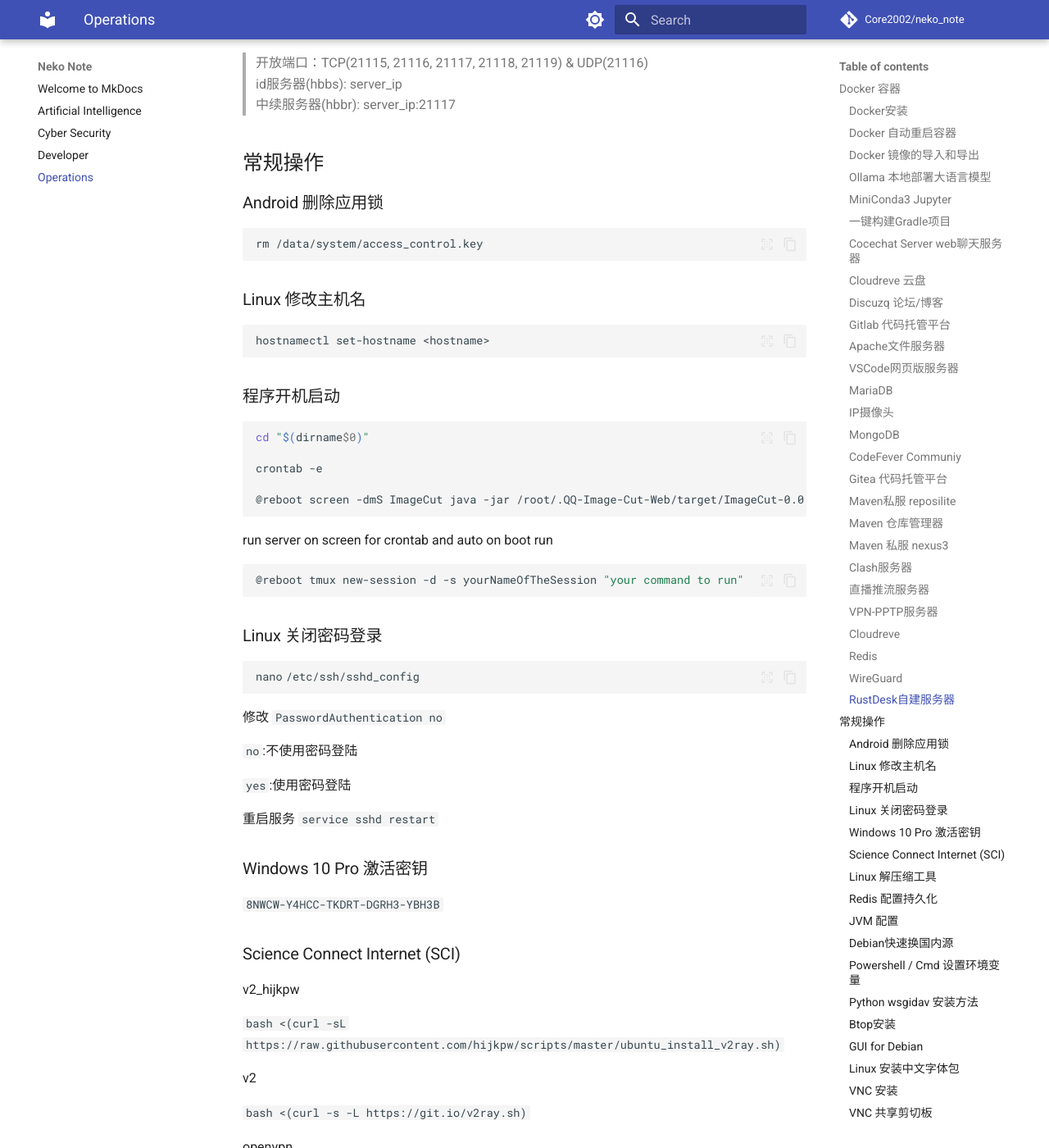
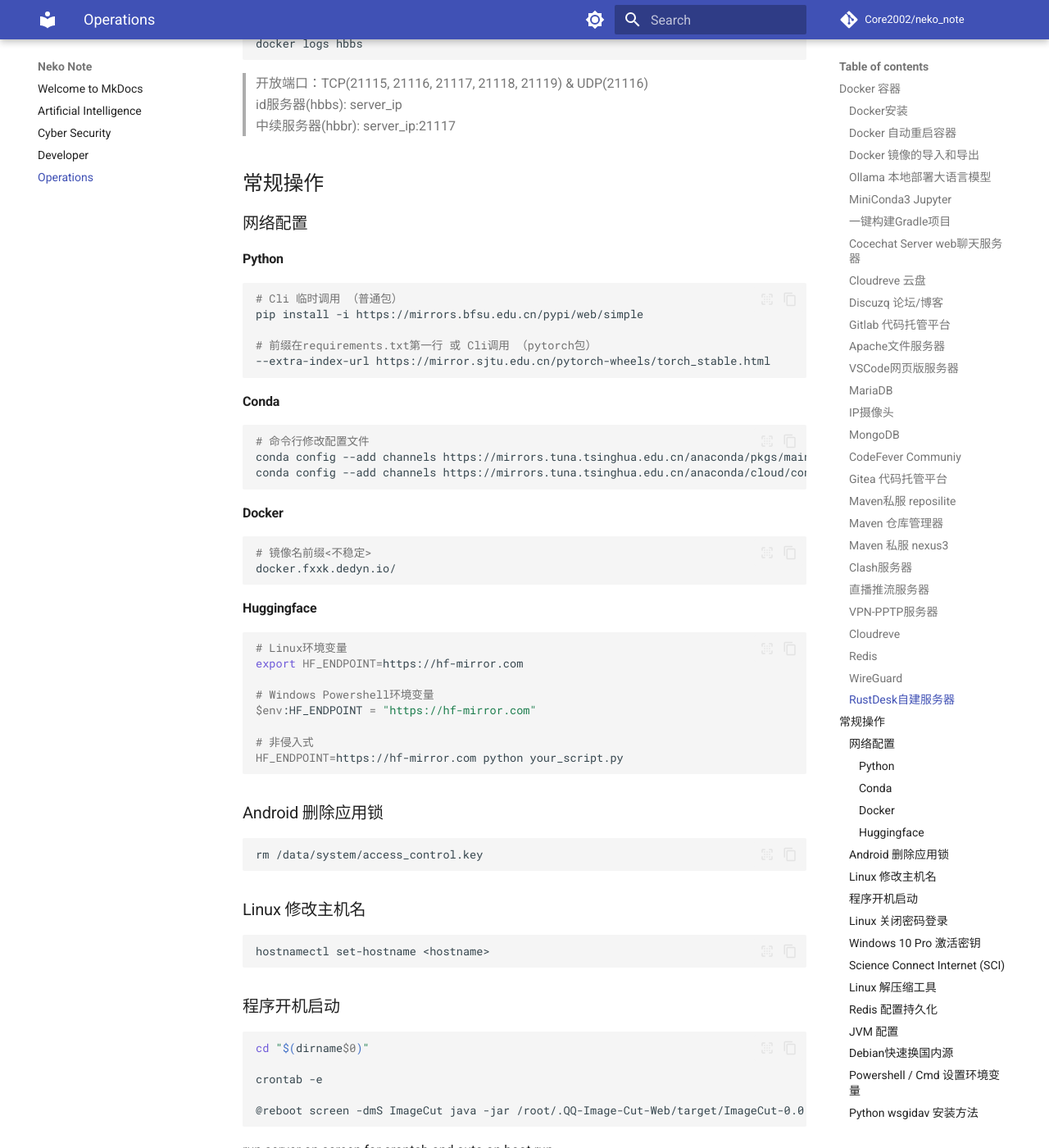
Before and after one commit to Core2002/neko_note, an MkDocs documentation site: the page built from docs/operations.md, in a window 1280 px wide and 1400 px high, scrolled down 9645 px. Shown: the whole window at 82% size. Built offline with MkDocs 1.6.1 and Material for MkDocs 9.7.7, drawn with Linux system fonts in a browser that asks for light colours; comment, search, counter and statistics services are not loaded; some of the changed text lies outside the part shown.

Commit message:
✨ Feat: Update proxy configuration examples for various tools.
Revise and extend the documentation to provide new proxy configuration examples
for Python, Conda, Docker, and Huggingface. This includes both CLI commands and
script prefixes to help users setup proxy configurations more easily.

````diff
--- a/docs/operations.md
+++ b/docs/operations.md
@@ -6,13 +6,17 @@
 
 一键安装命令：
 
-`curl -fsSL https://get.docker.com | bash -s docker --mirror Aliyun`
+```bash
+curl -fsSL https://get.docker.com | bash -s docker --mirror Aliyun
+```
 
-也可以使用国内 daocloud 一键安装命令：
+国内版(根据网速任选一段执行)
 
-`curl -sSL https://get.daocloud.io/docker | sh`
-
-> 来自 <https://www.runoob.com/docker/debian-docker-install.html>
+```bash
+# 北京外国语大学开源软件镜像站
+export DOWNLOAD_URL="https://mirrors.bfsu.edu.cn/docker-ce"
+curl -fsSL https://raw.githubusercontent.com/docker/docker-install/master/install.sh | sh
+```
 
 若需要使用GPU，需安装 `container-toolkit` -> [技术文档](https://docs.nvidia.com/datacenter/cloud-native/container-toolkit/latest/install-guide.html#installation)
 
@@ -495,6 +499,46 @@
 > 中续服务器(hbbr): server_ip:21117
 
 ## 常规操作
+
+### 网络配置
+
+#### Python
+
+```bash
+# Cli 临时调用 （普通包）
+pip install -i https://mirrors.bfsu.edu.cn/pypi/web/simple
+
+# 前缀在requirements.txt第一行 或 Cli调用 （pytorch包）
+--extra-index-url https://mirror.sjtu.edu.cn/pytorch-wheels/torch_stable.html
+```
+
+#### Conda
+
+```bash
+# 命令行修改配置文件
+conda config --add channels https://mirrors.tuna.tsinghua.edu.cn/anaconda/pkgs/main/
+conda config --add channels https://mirrors.tuna.tsinghua.edu.cn/anaconda/cloud/conda-forge/
+```
+
+#### Docker
+
+```bash
+# 镜像名前缀<不稳定>
+docker.fxxk.dedyn.io/
+```
+
+#### Huggingface
+
+```bash
+# Linux环境变量
+export HF_ENDPOINT=https://hf-mirror.com
+
+# Windows Powershell环境变量
+$env:HF_ENDPOINT = "https://hf-mirror.com"
+
+# 非侵入式
+HF_ENDPOINT=https://hf-mirror.com python your_script.py
+```
 
 ### Android 删除应用锁
 
````
